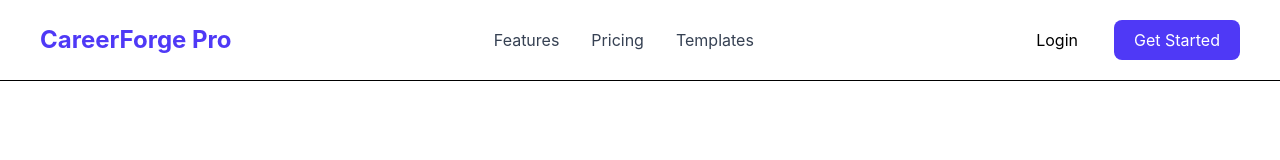
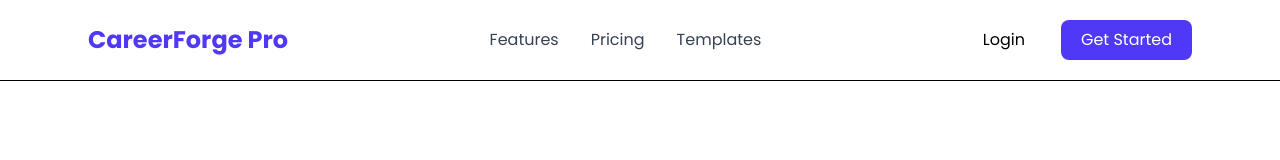
Before and after one commit to dalvinjaijan/careerForge_Pro, a React (Vite) app in the folder frontend/: page / in a window 1280 px wide. Shown: the top 160 px of the page. Built offline with nearby package versions, Linux system fonts and the light colour scheme.

Commit message:
Changes in landing page

```diff
--- a/frontend/index.html
+++ b/frontend/index.html
@@ -5,6 +5,9 @@
     <link rel="icon" type="image/svg+xml" href="/favicon.svg" />
     <meta name="viewport" content="width=device-width, initial-scale=1.0" />
     <title>careerForge-Pro</title>
+    <link rel="preconnect" href="https://fonts.googleapis.com">
+    <link rel="preconnect" href="https://fonts.gstatic.com" crossorigin>
+    <link href="https://fonts.googleapis.com/css2?family=Outfit:wght@100..900&family=Poppins:ital,wght@0,100;0,200;0,300;0,400;0,500;0,600;0,700;0,800;0,900;1,100;1,200;1,300;1,400;1,500;1,600;1,700;1,800;1,900&display=swap" rel="stylesheet">
   </head>
   <body>
     <div id="root"></div>
--- a/frontend/src/components/landing/Navbar.jsx
+++ b/frontend/src/components/landing/Navbar.jsx
@@ -1,29 +1,22 @@
-import { Link } from "react-router-dom"
+import React from 'react'
+import { Link } from "react-router-dom";
 
 const Navbar = () => {
   return (
-    <nav className="flex justify-between items-center px-10 py-5 border-b">
-
-      <h1 className="text-2xl font-bold text-indigo-600">
-        CareerForge Pro
-      </h1>
+    <nav className="flex justify-between items-center px-22 py-5 border-b">
+      <h1 className="text-2xl font-bold text-indigo-600">CareerForge Pro</h1>
 
       <div className="flex gap-8 text-gray-700">
-
         <a href="#features">Features</a>
 
         <a href="#pricing">Pricing</a>
 
         <a href="#templates">Templates</a>
-
       </div>
 
       <div className="flex gap-4">
-
         <Link to="/login">
-          <button className="px-5 py-2">
-            Login
-          </button>
+          <button className="px-5 py-2">Login</button>
         </Link>
 
         <Link to="/signup">
@@ -31,11 +24,9 @@ const Navbar = () => {
             Get Started
           </button>
         </Link>
-
       </div>
-
     </nav>
-  )
+  );
 }
 
 export default Navbar
--- a/frontend/src/index.css
+++ b/frontend/src/index.css
@@ -1 +1,5 @@
 @import "tailwindcss";
+
+body {
+  font-family: 'Poppins', sans-serif;
+}
--- a/frontend/src/main.jsx
+++ b/frontend/src/main.jsx
@@ -8,7 +8,6 @@ import { store } from "./redux/store"
 createRoot(document.getElementById('root')).render(
   <StrictMode>
     <Provider store={store}>
-
       <App />
     </Provider>
 
--- a/frontend/src/pages/LoginPage.jsx
+++ b/frontend/src/pages/LoginPage.jsx
@@ -3,7 +3,7 @@ import { Link } from 'react-router-dom';
 
 const LoginPage = () => {
     return (
-      <div className="h-screen w-full bg-[url(/public/bg_image.jpg)] bg-cover bg-center bg-no-repeat ">
+      <div className="h-screen w-full bg-[url(/bg_image.jpg)] bg-cover bg-center bg-no-repeat ">
         <div className="absolute bg-[#000000b6] w-full h-full grid backdrop-blur-xs">
           <form className=" shadow-2xl place-self-center w-[max(23vw, 330px)] text-[#808080] bg-[white] flex flex-col gap-5 px-10 py-8 rounded-2xl animate-[fadeIn_0.5s] ">
             <div className="flex justify-center items-center text-[#474dff] font-bold text-2xl">
--- a/frontend/src/pages/SignupPage.jsx
+++ b/frontend/src/pages/SignupPage.jsx
@@ -3,7 +3,7 @@ import { Link } from "react-router-dom";
 
 const SignupPage = () => {
     return (
-      <div className="h-screen w-full bg-[url(/public/bg_image.jpg)] bg-cover bg-center bg-no-repeat ">
+      <div className="h-screen w-full bg-[url(/bg_image.jpg)] bg-cover bg-center bg-no-repeat ">
         <div className="absolute bg-[#000000b6] w-full h-full grid backdrop-blur-xs">
           <form className=" shadow-2xl place-self-center w-[max(23vw, 330px)] text-[#808080] bg-[white] flex flex-col gap-5 px-10 py-8 rounded-2xl animate-[fadeIn_0.5s] ">
             <div className="flex justify-center items-center text-[#474dff] font-bold text-2xl">
--- a/frontend/src/pages/landingPage.jsx
+++ b/frontend/src/pages/landingPage.jsx
@@ -1,6 +1,6 @@
 import Navbar from "../components/landing/Navbar"
 import HeroSection from "../components/landing/HeroSection"
-import HowItWorks from "../components/landing/HeroSection"
+import HowItWorks from "../components/landing/HowItWorks";
 import StatsSection from "../components/landing/StatsSection"
 import TemplateSection from "../components/landing/TemplateSection"
 import PricingSection from "../components/landing/PricingSection"
```
